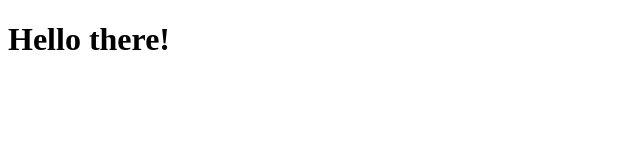
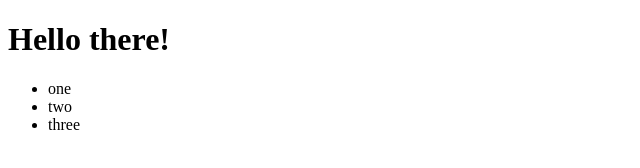
Before and after one commit to usernamenill/improved-doodle, a plain HTML site: page index.html in a window 1280 px wide. Shown: the whole page, without its empty margins (0-640 px from the left). Drawn offline with Linux system fonts and the light colour scheme.

Commit message:
commit with div

```diff
--- a/index.html
+++ b/index.html
@@ -8,5 +8,12 @@
 </head>
 <body>
     <h1>Hello there!</h1>
+    <div>
+        <ul>
+            <li>one</li>
+            <li>two</li>
+            <li>three</li>
+        </ul>
+    </div>
 </body>
 </html>
```
